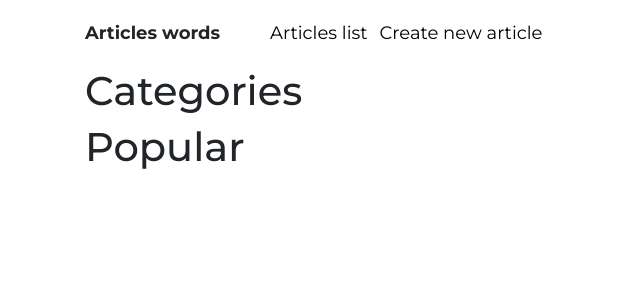
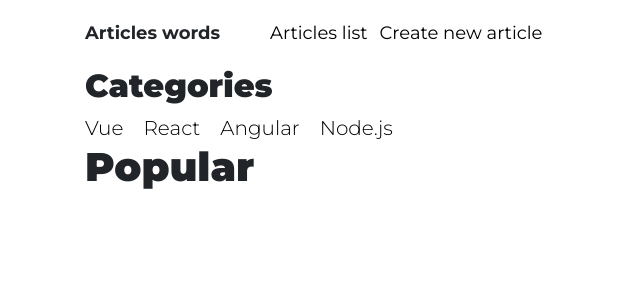
Before and after one commit to VaniaFed/articles, a React app: page / in a window 1280 px wide. Shown: the top 300 px of the page, without its empty margins (0-640 px from the left). Built offline with nearby package versions, Linux system fonts and the light colour scheme; the HTML template or start-up script is replaced by a standard one.

Commit message:
added categories

```diff
--- /dev/null
+++ b/src/public/components/ui/Articles/Categories/Categories.jsx
@@ -0,0 +1,18 @@
+import React from 'react'
+import css from './categories.module.sass'
+import Category from './Category/Category'
+
+const Categories = ({ categories }) => {
+  return (
+    <div className="categories">
+      <h2 className="title2">Categories</h2>
+      <div className={css.list}>
+        {categories.map((category, i) => {
+          return <Category content={category.title} link={category.link} key={i} />
+        })}
+      </div>
+    </div>
+  )
+}
+
+export default Categories
--- /dev/null
+++ b/src/public/components/ui/Articles/Categories/Category/Category.jsx
@@ -0,0 +1,12 @@
+import React from 'react'
+import css from './category.module.sass'
+
+const Category = ({ content, link }) => {
+  return (
+    <li className={css.item}>
+      <a href={link} className={css.link}>{content}</a>
+    </li>
+  )
+}
+
+export default Category
--- /dev/null
+++ b/src/public/components/ui/Articles/Categories/Category/category.module.sass
@@ -0,0 +1,9 @@
+.item
+  margin-left: 20px
+  &:first-child
+    margin-left: 0
+
+.link
+  color: #000
+  font-weight: 300
+  font-size: 20px
--- /dev/null
+++ b/src/public/components/ui/Articles/Categories/categories.module.sass
@@ -0,0 +1,8 @@
+.list
+  display: flex
+  list-style: none
+
+.item
+  margin-left: 20px
+  &:first-child
+    margin-left: 0
--- a/src/public/components/ui/Articles/index.jsx
+++ b/src/public/components/ui/Articles/index.jsx
@@ -1,11 +1,30 @@
 import React from 'react'
-import css from './articles.module.sass'
+import Categories from './Categories/Categories'
+// import css from './articles.module.sass'
 
 const Articles = () => {
+  const categories = [
+    {
+      title: 'Vue',
+      link: '/vue'
+    },
+    {
+      title: 'React',
+      link: '/react'
+    },
+    {
+      title: 'Angular',
+      link: '/angular'
+    },
+    {
+      title: 'Node.js',
+      link: '/nodejs'
+    }
+  ]
   return (
     <div className="container">
-      <h1>Categories</h1>
-      <h1>Popular</h1>
+      <Categories categories={categories} />
+      <h1 className="title2">Popular</h1>
     </div>
   )
 }
```
